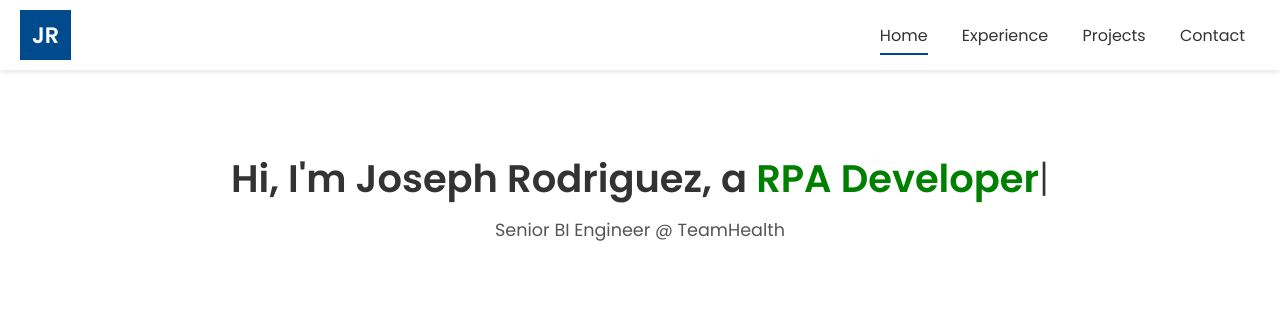
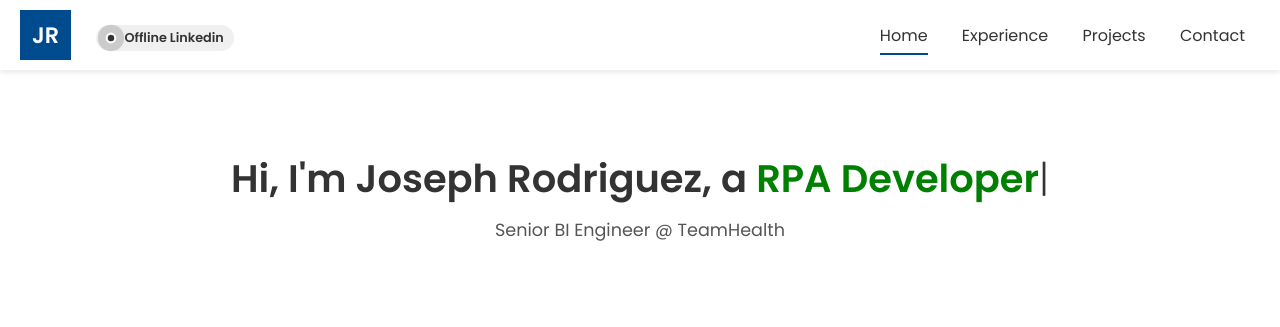
Before and after one commit to josrp172/joseph_rodriguez_bi, a Flask app: page / in a window 1280 px wide. Shown: the top 327 px of the page. Run offline with Flask 3, Linux system fonts and the light colour scheme; grey boxes labelled with a size stand in for pictures from a placeholder-image service; some libraries are stand-ins or nearby versions.

Commit message:
Added linkedin status temporarily

```diff
--- a/static/css/style.css
+++ b/static/css/style.css
@@ -1729,3 +1729,53 @@
   color: red;
   transition: color 0.3s ease;
 }
+
+/* ===== LinkedIn Status Styles ===== */
+.linkedin-status {
+  display: inline-flex;
+  align-items: center;
+  margin-left: 20px; /* Increased spacing from the logo */
+  background-color: #f0f0f0; /* Light background for the oval */
+  padding: 4px 10px;
+  border-radius: 20px; /* Oval shape */
+  font-size: 0.8rem;
+  color: #333;
+}
+
+.status-indicator {
+  display: inline-block;
+  width: 10px;
+  height: 10px;
+  border-radius: 50%;
+  margin-right: 8px; /* Gap between the circle and the text */
+  border: 2px solid #fff;
+  animation: pulse 2s infinite; /* Pulsing effect */
+}
+
+.status-indicator.offline {
+  background-color: #333; /* Darker offline state */
+}
+
+.status-indicator.online {
+  background-color: green; /* Online state */
+}
+
+.status-text {
+  font-family: 'Poppins', sans-serif;
+}
+
+/* Pulse Animation */
+@keyframes pulse {
+  0% {
+    transform: scale(1);
+    box-shadow: 0 0 0 0 rgba(51, 51, 51, 0.7);
+  }
+  70% {
+    transform: scale(1.1);
+    box-shadow: 0 0 0 10px rgba(51, 51, 51, 0);
+  }
+  100% {
+    transform: scale(1);
+    box-shadow: 0 0 0 0 rgba(51, 51, 51, 0);
+  }
+}
--- a/templates/index.html
+++ b/templates/index.html
@@ -20,11 +20,14 @@
   <nav>
     <div class="nav-container">
       <div class="nav-left">
-            <div class="nav-left">
-              <h3 class="nav-title">
-                <span class="nav-text">JR</span>
-              </h3>
-            </div>
+        <!-- index.html -->
+<h3 class="nav-title">
+  <span class="nav-text">JR</span>
+  <span class="linkedin-status">
+    <span class="status-indicator offline"></span>
+    <span class="status-text">Offline Linkedin</span>
+  </span>
+</h3>
       </div>
       <div class="nav-right">
         <a href="#banner">Home</a>
```
